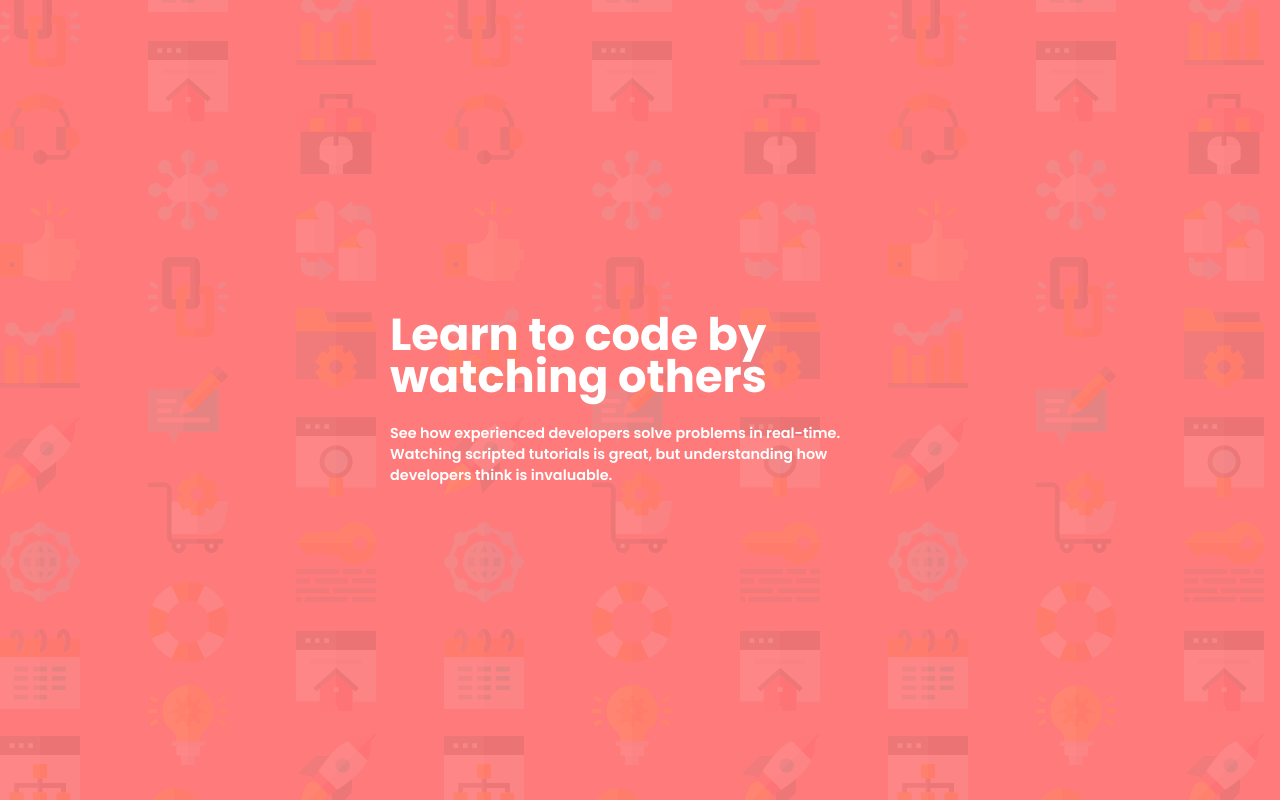
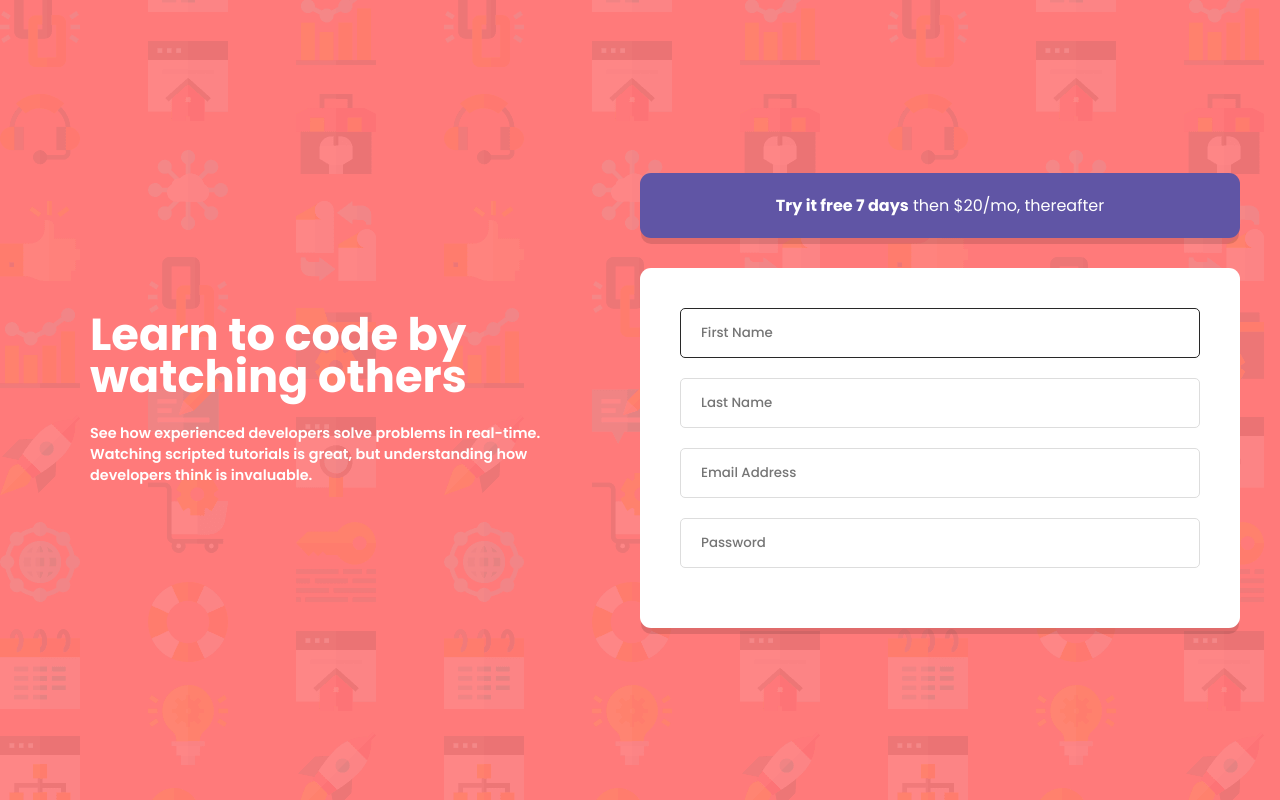
Before and after one commit to kdumagalhaes/signup-form-reactjs, a React (Create React App) app: page / in a window 1280 px wide. Built offline with nearby package versions, Linux system fonts and the light colour scheme.

Commit message:
add form component

```diff
--- a/src/App.js
+++ b/src/App.js
@@ -1,13 +1,20 @@
 import React from 'react';
 import { Reset } from './styles/reset';
-import CTA from './components/CTA/CTA'
+import { ThemeProvider } from 'styled-components';
+import Main from './styles/theme'
+
+import TextCTA from './components/CTAs/TextCTA/TextCTA';
+import SignUpForm from './components/Forms/SignUpForm/SignUpForm';
 
 function App() {
   return (
-    <div>
-      <CTA/>
-      <Reset />
-    </div>
+    <ThemeProvider theme={Main}>
+      <div className="app">
+        <TextCTA />
+        <SignUpForm />
+        <Reset />
+      </div>
+    </ThemeProvider>
   );
 }
 
--- a/src/components/CTA/CTA.js
+++ /dev/null
@@ -1,17 +0,0 @@
-import React from 'react';
-import { CTADiv } from './CTAStyles';
-
-const CTA = () => {
-  return (
-    <CTADiv>
-      <h1>Learn to code by watching others</h1>
-      <p>
-        See how experienced developers solve problems in real-time. Watching
-        scripted tutorials is great, but understanding how developers think is
-        invaluable.
-      </p>
-    </CTADiv>
-  );
-};
-
-export default CTA;
--- /dev/null
+++ b/src/components/CTAs/PriceCTA/PriceCTA.js
@@ -0,0 +1,12 @@
+import React from 'react';
+import { PriceCTADiv } from './PriceCTAStyles';
+
+const PriceCTA = () => {
+  return (
+    <PriceCTADiv>
+      <strong>Try it free 7 days</strong> then $20/mo, thereafter
+    </PriceCTADiv>
+  );
+};
+
+export default PriceCTA;
--- /dev/null
+++ b/src/components/CTAs/PriceCTA/PriceCTAStyles.js
@@ -0,0 +1,12 @@
+import styled from 'styled-components'
+
+export const PriceCTADiv = styled.div `
+    width: 100%;
+    background-color: ${({theme}) => theme.colors.color3};
+    color: #fff;
+    text-align: center;
+    padding: 20px;
+    border-radius: ${({theme}) => theme.borderRadius};
+    box-shadow: ${({theme}) => theme.primaryShadow};
+    margin-bottom: 30px;
+`
--- /dev/null
+++ b/src/components/CTAs/TextCTA/TextCTA.js
@@ -0,0 +1,19 @@
+import React from 'react';
+import { CTADiv } from './TextCTAStyles';
+
+const CTA = () => {
+  return (
+    <CTADiv>
+      <div>
+        <h1>Learn to code by watching others</h1>
+        <p>
+          See how experienced developers solve problems in real-time. Watching
+          scripted tutorials is great, but understanding how developers think is
+          invaluable.
+        </p>
+      </div>
+    </CTADiv>
+  );
+};
+
+export default CTA;
--- a/src/components/CTA/CTAStyles.js
+++ b/src/components/CTAs/TextCTA/TextCTAStyles.js
@@ -2,7 +2,11 @@ import styled from 'styled-components';
 
 export const CTADiv = styled.div`
   width: 100%;
-  margin: 20px;
+  height: 100%;
+  display: flex;
+  flex-direction: column;
+  align-items: center;
+  justify-content: center;
 
   h1,
   p {
@@ -15,6 +19,7 @@ export const CTADiv = styled.div`
     max-width: 450px;
     line-height: 42px;
     margin-bottom: 25px;
+    text-align: left;
   }
 
   p {
--- /dev/null
+++ b/src/components/Forms/SignUpForm/SignUpForm.js
@@ -0,0 +1,20 @@
+import React from 'react';
+import { FormDiv, FormTag } from './SignUpFormStyles';
+
+import PriceCTA from '../../CTAs/PriceCTA/PriceCTA';
+
+const SignUpForm = () => {
+  return (
+    <FormDiv>
+      <PriceCTA />
+      <FormTag>
+        <input type="text" placeholder="First Name" autoFocus/>
+        <input type="text" placeholder="Last Name" />
+        <input type="email" placeholder="Email Address" />
+        <input type="password" placeholder="Password" />
+      </FormTag>
+    </FormDiv>
+  );
+};
+
+export default SignUpForm;
--- /dev/null
+++ b/src/components/Forms/SignUpForm/SignUpFormStyles.js
@@ -0,0 +1,36 @@
+import styled from 'styled-components';
+
+export const FormDiv = styled.div`
+  width: 100%;
+  max-width: 600px;
+  height: 100%;
+  display: flex;
+  flex-direction: column;
+  align-items: center;
+  justify-content: center;
+`;
+
+export const FormTag = styled.div`
+  width: 100%;
+  height: auto;
+  padding: 40px;
+  display: flex;
+  flex-direction: column;
+  background-color: #fff;
+  border-radius: ${({theme}) => theme.borderRadius};
+  box-shadow: ${({theme}) => theme.primaryShadow};
+
+    input {
+      margin-bottom: 20px;
+      height: 50px;
+      background-color: #fff;
+      border-radius: 5px;
+      border: 1px solid #ddd;
+      padding: 0 20px;
+      font-weight: 500;
+
+      &:focus {
+        border: 1px solid #282828;
+      }
+    }
+`;
--- a/src/styles/reset.js
+++ b/src/styles/reset.js
@@ -9,13 +9,18 @@ export const Reset = createGlobalStyle`
     outline: none;
 }
 
-body {
+.app {
     height: 100vh;
     display: flex;
     align-items: center;
-    justify-content: center;
+    padding: 0 40px 0 40px;
 }
-body, input, button, textarea {
+
+input {
+    font-family: 'Poppins', sans-serif;
+}
+
+body, button, textarea {
     text-rendering: optimizeLegibility !important;
         -webkit-font-smoothing: antialiased !important;
         font-family: 'Poppins', sans-serif;
--- a/src/styles/theme.js
+++ b/src/styles/theme.js
@@ -7,5 +7,9 @@ export default {
         color3: 'hsl(248, 32%, 49%)',
         color4: 'hsl(249, 10%, 26%) ',
         color5: 'hsl(246, 25%, 77%)',
-    }
+    },
+
+    borderRadius: '11px',
+
+    primaryShadow: '0px 7px 0px -1px rgba(0,0,0,0.12)',
 }
```
